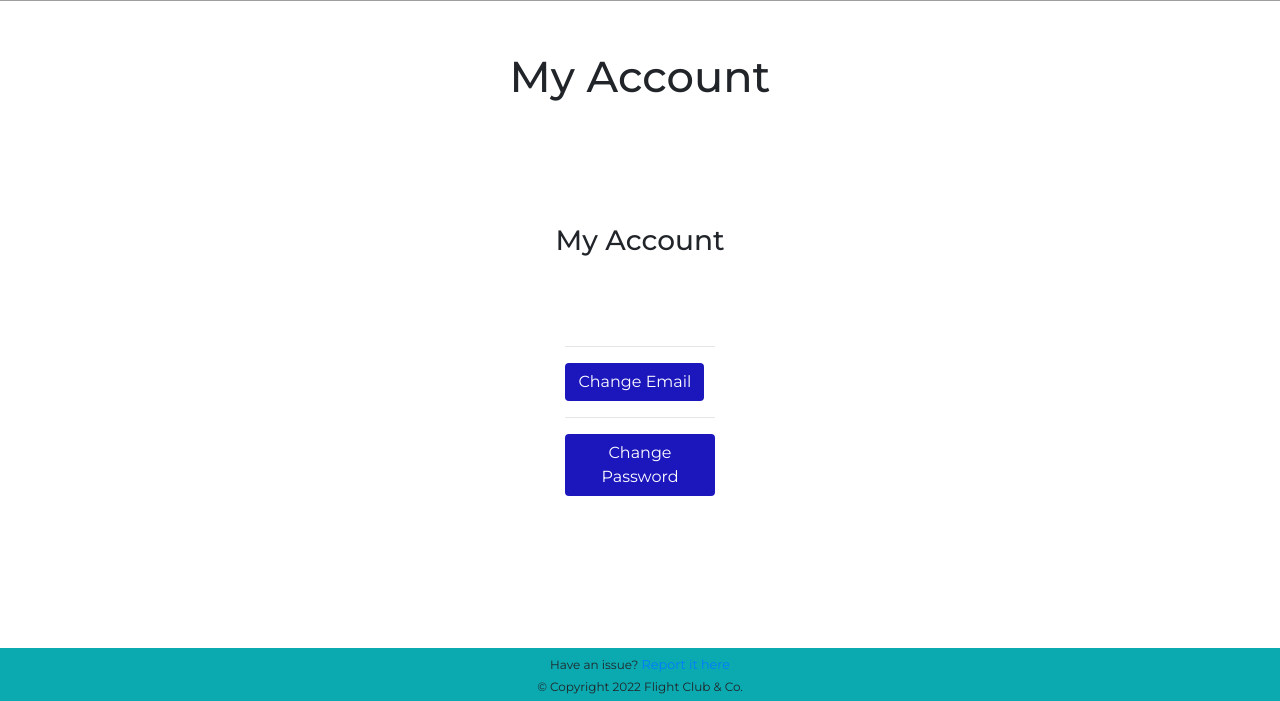
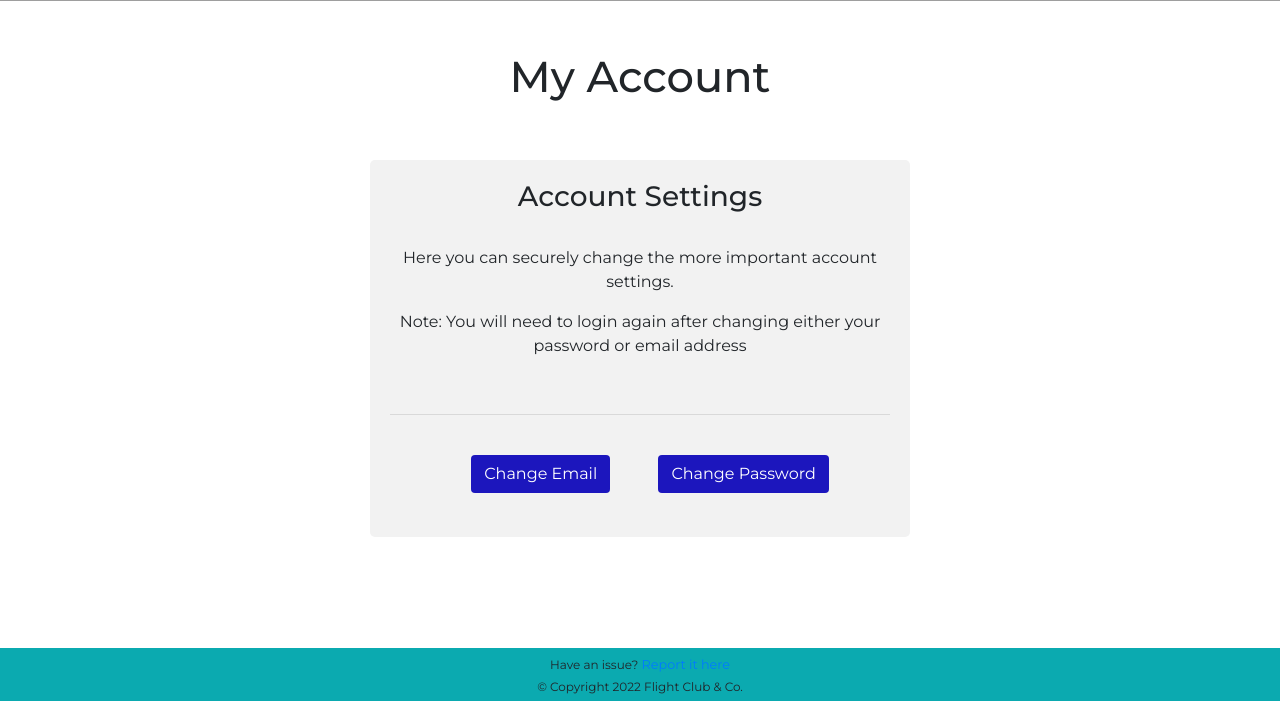
Before and after one commit to gregh13/Flight-Club, a Flask app: page /my_account in a window 1280 px wide. Shown: the part 99-800 px from the top of the page. Run offline with Flask 2, Linux system fonts and the light colour scheme; a user stored in the database is signed in; some libraries are stand-ins or nearby versions; grey boxes are pictures that could not be loaded.

Commit message:
Improve layout and design of my_account page

```diff
--- a/templates/my_account.html
+++ b/templates/my_account.html
@@ -3,16 +3,25 @@
 {% block content %}
 {% include "header.html" %}
 
-<div class="container form-padding">
-<h3>My Account</h3>
-
-</div>
-<div class="container center-item">
+ <div class="container">
+    <div class="row">
+      <div class="col-lg-6 col-md-8 mx-auto content">
+        <div class="form-container" style="text-align: center;">
+<h3>Account Settings</h3>
+<br>
+        <p>Here you can securely change the more important account settings.</p>
+        <p>Note: You will need to login again after changing either your password or email address</p>
+            <br>
   <hr>
+            <br>
+            <span style="padding: 0 10px;"></span>
 <a type="button" href="{{ url_for('change_email') }}" class="w-33 btn btn-md btn-custom">Change Email</a>
-  <hr>
+<span style="padding: 0 22px;"></span>
   <a type="button" href="{{ url_for('change_password') }}" class="w-33 btn btn-md btn-custom">Change Password</a>
     <br><br>
+            </div>
+</div>
+</div>
 </div>
     {% include "footer.html" %}
 {% endblock %}
```
